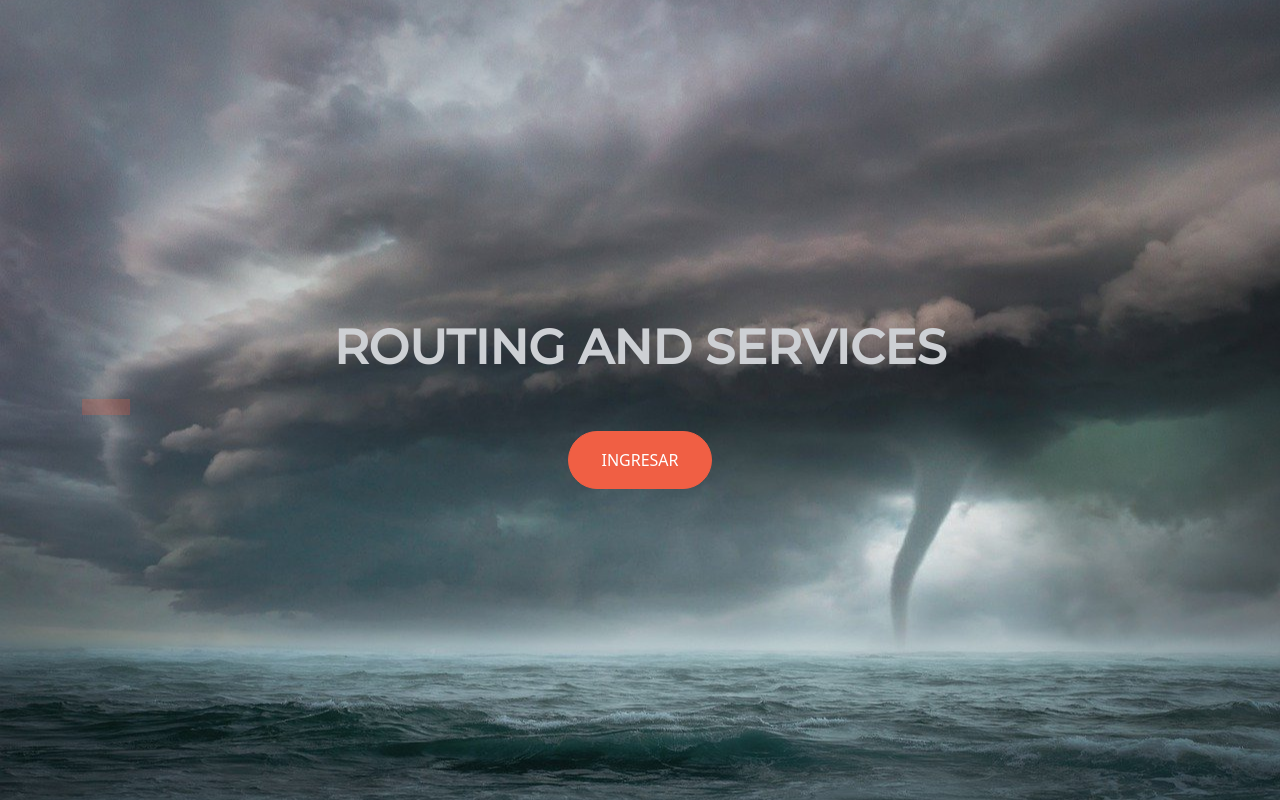
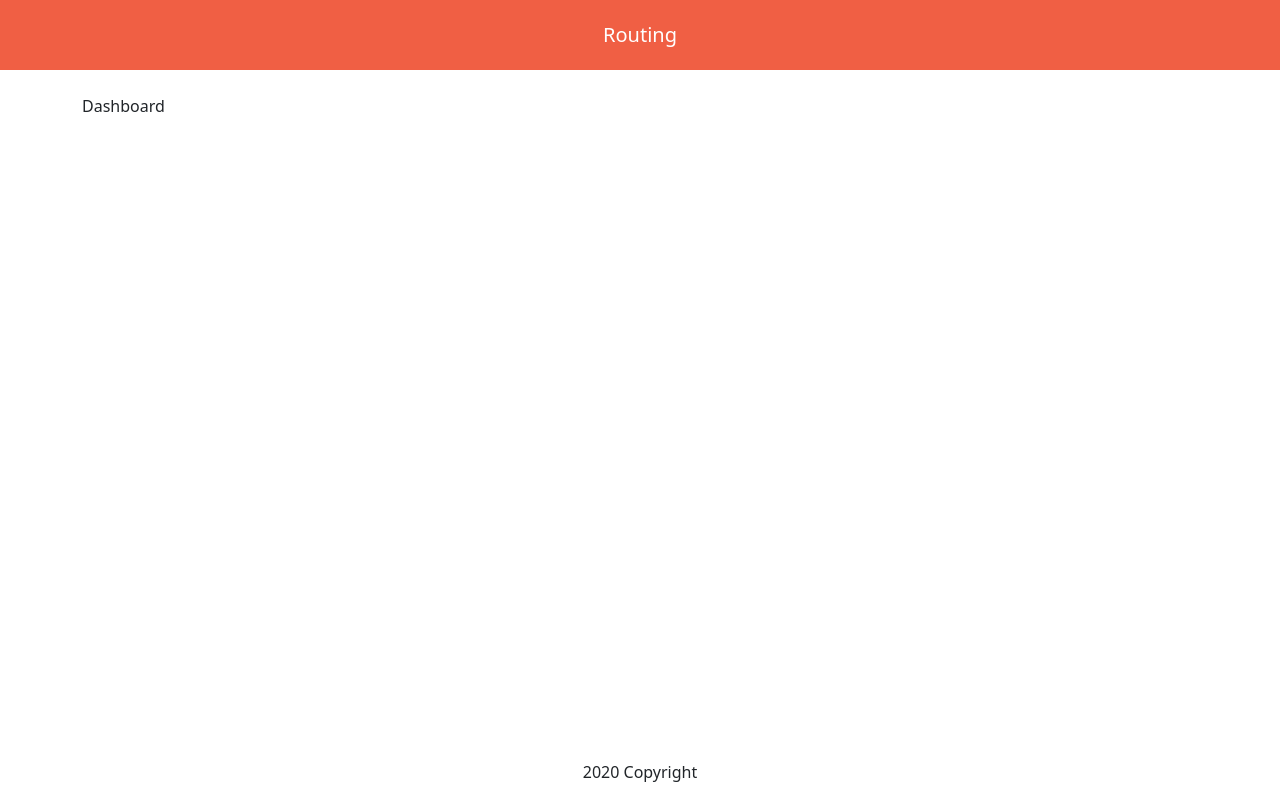
Before and after one commit to jampoolgarcia/AppUsers, an Angular app: page / in a window 1280 px wide. Built offline with nearby package versions, Linux system fonts and the light colour scheme.

Commit message:
added styles and template, in footer and toolbar

```diff
--- a/src/app/app.component.html
+++ b/src/app/app.component.html
@@ -1 +1,2 @@
-<app-home></app-home>
+<!-- <app-home></app-home> -->
+<app-dashboard></app-dashboard>
--- a/src/app/layout/dashboard/dashboard.component.html
+++ b/src/app/layout/dashboard/dashboard.component.html
@@ -1 +1,5 @@
-<p>dashboard works!</p>
+<app-toolbar></app-toolbar>
+<div class="container mt-4">
+  <p>Dashboard</p>
+</div>
+<app-footer></app-footer>
--- a/src/app/layout/home/home.component.scss
+++ b/src/app/layout/home/home.component.scss
@@ -25,6 +25,6 @@ hr {
 
 .btn-xl:hover{
   background-color: #ee4b08;
-  border-radius: #ee4b08;
+  border-color: #ee4b08;
   border-width: 4px;
 }
--- a/src/app/shared/footer/footer.component.html
+++ b/src/app/shared/footer/footer.component.html
@@ -1 +1,3 @@
-<p>footer works!</p>
+<div class="footer">
+  <p> 2020 Copyright</p>
+</div>
--- a/src/app/shared/footer/footer.component.scss
+++ b/src/app/shared/footer/footer.component.scss
@@ -0,0 +1,6 @@
+.footer{
+  position: fixed;
+  bottom: 0;
+  width: 100%;
+  text-align: center;
+}
--- a/src/app/shared/toolbar/toolbar.component.html
+++ b/src/app/shared/toolbar/toolbar.component.html
@@ -1 +1,3 @@
-<p>toolbar works!</p>
+<nav class="navbar navbar-dark">
+  <a class="navbar-brand mx-auto">Routing</a>
+</nav>
--- a/src/app/shared/toolbar/toolbar.component.scss
+++ b/src/app/shared/toolbar/toolbar.component.scss
@@ -0,0 +1,5 @@
+.navbar {
+  background-color: #F05F44;
+  height: 70px;
+  font-family: 'Montserrat' sans-serif;
+}
```
